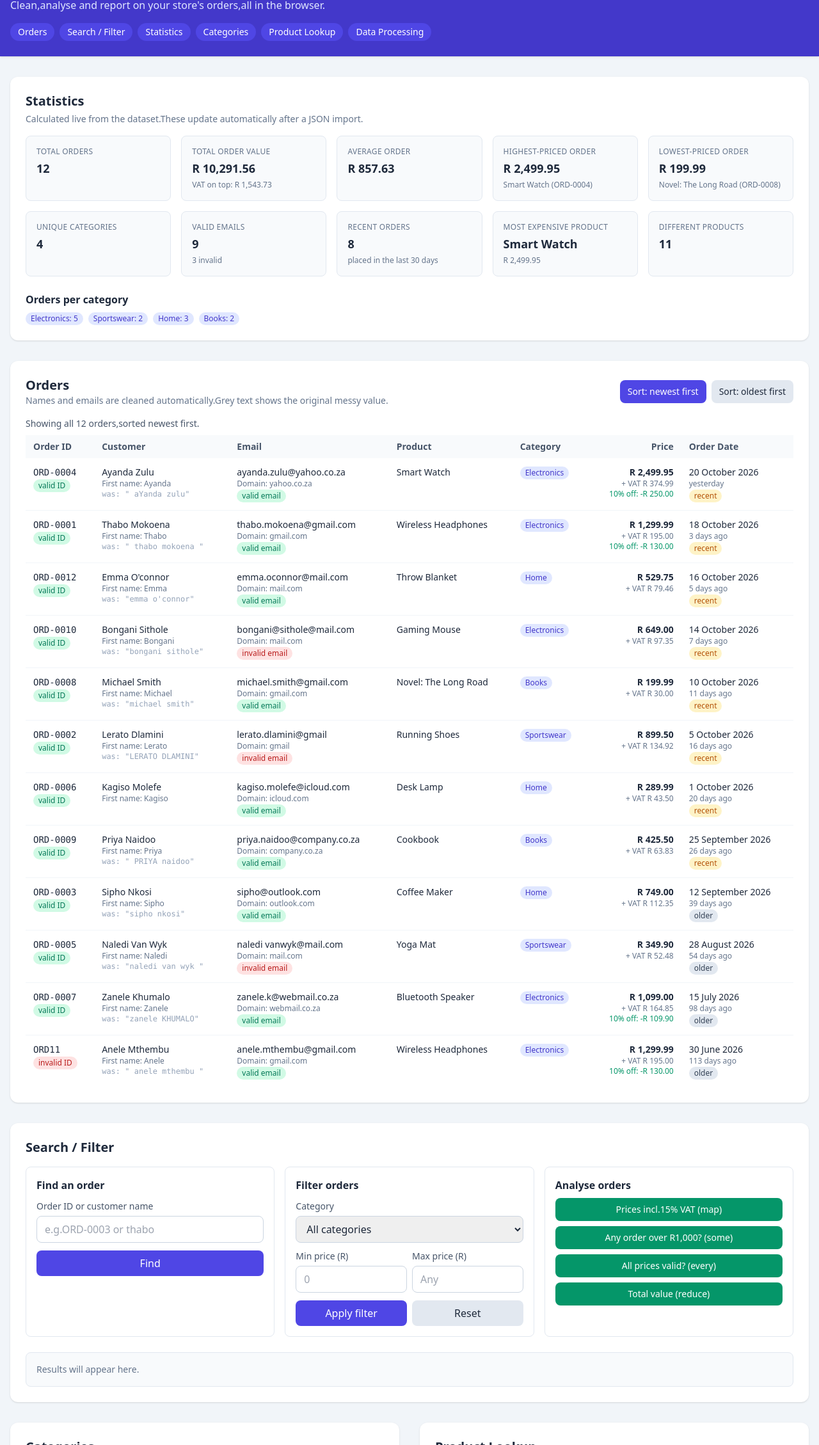
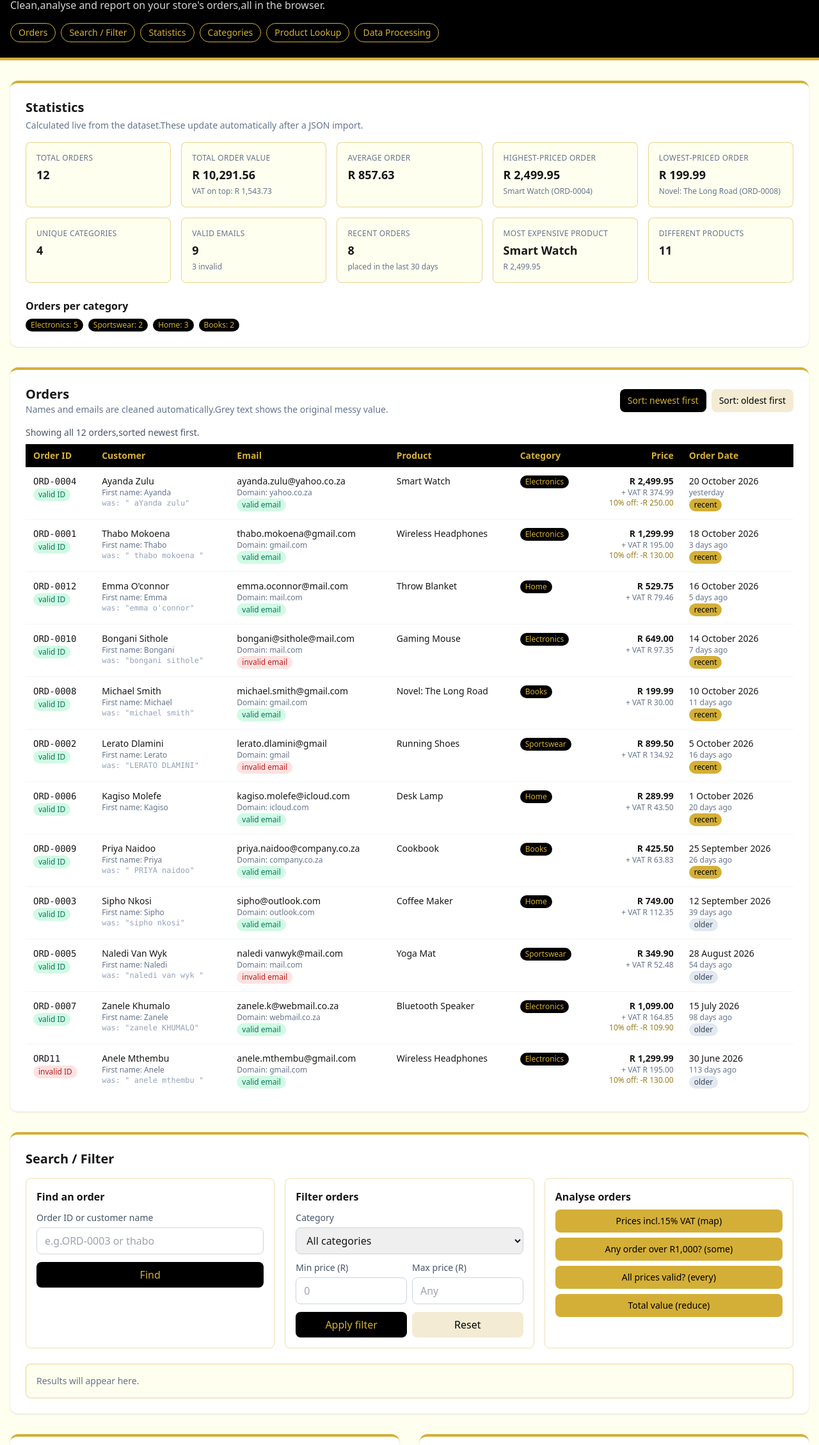
Before and after one commit to SIJABULILE-NCUBE/ecommerce-order-processor, a plain HTML site: page index.html in a window 1280 px wide. Shown: the part 68-2326 px from the top of the page at 64% size. Drawn offline with nearby package versions, Linux system fonts and the light colour scheme.

Commit message:
saved changes

```diff
--- a/index.html
+++ b/index.html
@@ -4,30 +4,30 @@
     <meta charset="UTF-8" />
     <meta name="viewport" content="width=device-width,initial-scale=1.0" />
     <title>E-Commerce Order Processor</title>
-    <!-- Tailwind CSS (Play CDN).All styling in this project comes from Tailwind classes.-->
+    <!-- Tailwind CSS (Play CDN).All styling in this project comes from Tailwind classes,no custom CSS.-->
     <script src="https://cdn.tailwindcss.com"></script>
   </head>
 
-  <body class="bg-slate-100 text-slate-800 min-h-screen">
+  <body class="bg-[#FFFFF0] text-neutral-900 min-h-screen">
     <!-- ===== HEADER ===== -->
-    <header class="bg-indigo-700 text-white shadow">
+    <header class="bg-black text-[#FFFFF0] shadow border-b-4 border-[#D4AF37]">
       <div class="max-w-7xl mx-auto px-4 py-6">
-        <h1 class="text-2xl sm:text-3xl font-bold">E-Commerce Order Processor</h1>
-        <p class="text-indigo-100 mt-1">Clean,analyse and report on your store's orders,all in the browser.</p>
+        <h1 class="text-2xl sm:text-3xl font-bold text-[#D4AF37]">E-Commerce Order Processor</h1>
+        <p class="text-stone-300 mt-1">Clean,analyse and report on your store's orders,all in the browser.</p>
         <nav class="mt-4 flex flex-wrap gap-2 text-sm">
-          <a href="#orders" class="bg-indigo-600 hover:bg-indigo-500 px-3 py-1 rounded-full">Orders</a>
-          <a href="#search" class="bg-indigo-600 hover:bg-indigo-500 px-3 py-1 rounded-full">Search / Filter</a>
-          <a href="#statistics" class="bg-indigo-600 hover:bg-indigo-500 px-3 py-1 rounded-full">Statistics</a>
-          <a href="#categories" class="bg-indigo-600 hover:bg-indigo-500 px-3 py-1 rounded-full">Categories</a>
-          <a href="#lookup" class="bg-indigo-600 hover:bg-indigo-500 px-3 py-1 rounded-full">Product Lookup</a>
-          <a href="#data" class="bg-indigo-600 hover:bg-indigo-500 px-3 py-1 rounded-full">Data Processing</a>
+          <a href="#orders" class="border border-[#D4AF37] text-[#D4AF37] hover:bg-[#D4AF37] hover:text-black px-3 py-1 rounded-full">Orders</a>
+          <a href="#search" class="border border-[#D4AF37] text-[#D4AF37] hover:bg-[#D4AF37] hover:text-black px-3 py-1 rounded-full">Search / Filter</a>
+          <a href="#statistics" class="border border-[#D4AF37] text-[#D4AF37] hover:bg-[#D4AF37] hover:text-black px-3 py-1 rounded-full">Statistics</a>
+          <a href="#categories" class="border border-[#D4AF37] text-[#D4AF37] hover:bg-[#D4AF37] hover:text-black px-3 py-1 rounded-full">Categories</a>
+          <a href="#lookup" class="border border-[#D4AF37] text-[#D4AF37] hover:bg-[#D4AF37] hover:text-black px-3 py-1 rounded-full">Product Lookup</a>
+          <a href="#data" class="border border-[#D4AF37] text-[#D4AF37] hover:bg-[#D4AF37] hover:text-black px-3 py-1 rounded-full">Data Processing</a>
         </nav>
       </div>
     </header>
 
     <main class="max-w-7xl mx-auto px-4 py-8 space-y-8">
       <!-- ===== STATISTICS (Challenge 9) ===== -->
-      <section id="statistics" class="bg-white rounded-xl shadow p-6">
+      <section id="statistics" class="bg-white rounded-xl shadow p-6 border-t-4 border-[#D4AF37]">
         <h2 class="text-xl font-semibold mb-1">Statistics</h2>
         <p class="text-sm text-slate-500 mb-4">Calculated live from the dataset.These update automatically after a JSON import.</p>
         <div id="statsGrid" class="grid grid-cols-2 md:grid-cols-3 lg:grid-cols-5 gap-4"></div>
@@ -36,21 +36,21 @@
       </section>
 
       <!-- ===== ORDERS (Challenges 0 to 3 and 8) ===== -->
-      <section id="orders" class="bg-white rounded-xl shadow p-6">
+      <section id="orders" class="bg-white rounded-xl shadow p-6 border-t-4 border-[#D4AF37]">
         <div class="flex flex-wrap items-center justify-between gap-3 mb-4">
           <div>
             <h2 class="text-xl font-semibold">Orders</h2>
             <p class="text-sm text-slate-500">Names and emails are cleaned automatically.Grey text shows the original messy value.</p>
           </div>
           <div class="flex flex-wrap gap-2">
-            <button id="sortNewestBtn" class="bg-indigo-600 hover:bg-indigo-700 text-white text-sm px-3 py-2 rounded-lg">Sort: newest first</button>
-            <button id="sortOldestBtn" class="bg-slate-200 hover:bg-slate-300 text-sm px-3 py-2 rounded-lg">Sort: oldest first</button>
+            <button id="sortNewestBtn" class="bg-black hover:bg-neutral-800 text-[#D4AF37] text-sm px-3 py-2 rounded-lg">Sort: newest first</button>
+            <button id="sortOldestBtn" class="bg-[#F3EBD3] hover:bg-[#E8DCB5] text-black text-sm px-3 py-2 rounded-lg">Sort: oldest first</button>
           </div>
         </div>
         <p id="ordersCount" class="text-sm text-slate-600 mb-2"></p>
         <div class="overflow-x-auto">
           <table class="min-w-full text-sm">
-            <thead class="bg-slate-50 text-left text-slate-600">
+            <thead class="bg-black text-left text-[#D4AF37]">
               <tr>
                 <th class="px-3 py-2">Order ID</th>
                 <th class="px-3 py-2">Customer</th>
@@ -67,72 +67,72 @@
       </section>
 
       <!-- ===== SEARCH / FILTER (Challenges 4 and 5) ===== -->
-      <section id="search" class="bg-white rounded-xl shadow p-6">
+      <section id="search" class="bg-white rounded-xl shadow p-6 border-t-4 border-[#D4AF37]">
         <h2 class="text-xl font-semibold mb-4">Search / Filter</h2>
 
         <div class="grid md:grid-cols-3 gap-4">
           <!-- find() -->
-          <div class="border border-slate-200 rounded-lg p-4">
+          <div class="border border-[#D4AF37]/40 rounded-lg p-4">
             <h3 class="font-semibold mb-2">Find an order</h3>
             <label for="searchInput" class="text-sm text-slate-600">Order ID or customer name</label>
-            <input id="searchInput" type="text" placeholder="e.g.ORD-0003 or thabo" class="mt-1 w-full border border-slate-300 rounded-lg px-3 py-2" />
-            <button id="findBtn" class="mt-3 w-full bg-indigo-600 hover:bg-indigo-700 text-white px-3 py-2 rounded-lg">Find</button>
+            <input id="searchInput" type="text" placeholder="e.g.ORD-0003 or thabo" class="mt-1 w-full border border-slate-300 rounded-lg focus:outline-none focus:ring-2 focus:ring-[#D4AF37] px-3 py-2" />
+            <button id="findBtn" class="mt-3 w-full bg-black hover:bg-neutral-800 text-[#D4AF37] px-3 py-2 rounded-lg">Find</button>
           </div>
 
           <!-- filter() by category and price -->
-          <div class="border border-slate-200 rounded-lg p-4">
+          <div class="border border-[#D4AF37]/40 rounded-lg p-4">
             <h3 class="font-semibold mb-2">Filter orders</h3>
             <label for="categorySelect" class="text-sm text-slate-600">Category</label>
-            <select id="categorySelect" class="mt-1 w-full border border-slate-300 rounded-lg px-3 py-2"></select>
+            <select id="categorySelect" class="mt-1 w-full border border-slate-300 rounded-lg focus:outline-none focus:ring-2 focus:ring-[#D4AF37] px-3 py-2"></select>
             <div class="grid grid-cols-2 gap-2 mt-2">
               <div>
                 <label for="minPrice" class="text-sm text-slate-600">Min price (R)</label>
-                <input id="minPrice" type="number" min="0" placeholder="0" class="mt-1 w-full border border-slate-300 rounded-lg px-3 py-2" />
+                <input id="minPrice" type="number" min="0" placeholder="0" class="mt-1 w-full border border-slate-300 rounded-lg focus:outline-none focus:ring-2 focus:ring-[#D4AF37] px-3 py-2" />
               </div>
               <div>
                 <label for="maxPrice" class="text-sm text-slate-600">Max price (R)</label>
-                <input id="maxPrice" type="number" min="0" placeholder="Any" class="mt-1 w-full border border-slate-300 rounded-lg px-3 py-2" />
+                <input id="maxPrice" type="number" min="0" placeholder="Any" class="mt-1 w-full border border-slate-300 rounded-lg focus:outline-none focus:ring-2 focus:ring-[#D4AF37] px-3 py-2" />
               </div>
             </div>
             <div class="grid grid-cols-2 gap-2 mt-3">
-              <button id="filterBtn" class="bg-indigo-600 hover:bg-indigo-700 text-white px-3 py-2 rounded-lg">Apply filter</button>
-              <button id="resetFilterBtn" class="bg-slate-200 hover:bg-slate-300 px-3 py-2 rounded-lg">Reset</button>
+              <button id="filterBtn" class="bg-black hover:bg-neutral-800 text-[#D4AF37] px-3 py-2 rounded-lg">Apply filter</button>
+              <button id="resetFilterBtn" class="bg-[#F3EBD3] hover:bg-[#E8DCB5] text-black px-3 py-2 rounded-lg">Reset</button>
             </div>
           </div>
 
           <!-- map(),some(),every(),reduce() -->
-          <div class="border border-slate-200 rounded-lg p-4">
+          <div class="border border-[#D4AF37]/40 rounded-lg p-4">
             <h3 class="font-semibold mb-2">Analyse orders</h3>
             <div class="grid gap-2">
-              <button id="vatListBtn" class="bg-emerald-600 hover:bg-emerald-700 text-white px-3 py-2 rounded-lg text-sm">Prices incl.15% VAT (map)</button>
-              <button id="anyOverBtn" class="bg-emerald-600 hover:bg-emerald-700 text-white px-3 py-2 rounded-lg text-sm">Any order over R1,000? (some)</button>
-              <button id="allValidBtn" class="bg-emerald-600 hover:bg-emerald-700 text-white px-3 py-2 rounded-lg text-sm">All prices valid? (every)</button>
-              <button id="totalBtn" class="bg-emerald-600 hover:bg-emerald-700 text-white px-3 py-2 rounded-lg text-sm">Total value (reduce)</button>
+              <button id="vatListBtn" class="bg-[#D4AF37] hover:bg-[#B8962E] text-black font-medium px-3 py-2 rounded-lg text-sm">Prices incl.15% VAT (map)</button>
+              <button id="anyOverBtn" class="bg-[#D4AF37] hover:bg-[#B8962E] text-black font-medium px-3 py-2 rounded-lg text-sm">Any order over R1,000? (some)</button>
+              <button id="allValidBtn" class="bg-[#D4AF37] hover:bg-[#B8962E] text-black font-medium px-3 py-2 rounded-lg text-sm">All prices valid? (every)</button>
+              <button id="totalBtn" class="bg-[#D4AF37] hover:bg-[#B8962E] text-black font-medium px-3 py-2 rounded-lg text-sm">Total value (reduce)</button>
             </div>
           </div>
         </div>
 
-        <div id="searchResults" class="mt-6 bg-slate-50 border border-slate-200 rounded-lg p-4 text-sm">
+        <div id="searchResults" class="mt-6 bg-[#FFFFF0] border border-[#D4AF37]/50 rounded-lg p-4 text-sm">
           <p class="text-slate-500">Results will appear here.</p>
         </div>
       </section>
 
       <div class="grid lg:grid-cols-2 gap-8">
         <!-- ===== CATEGORIES (Challenge 5) ===== -->
-        <section id="categories" class="bg-white rounded-xl shadow p-6">
+        <section id="categories" class="bg-white rounded-xl shadow p-6 border-t-4 border-[#D4AF37]">
           <h2 class="text-xl font-semibold mb-1">Categories</h2>
           <p class="text-sm text-slate-500 mb-4">Built from a Set,so each category appears only once.</p>
           <div id="categoryList" class="flex flex-wrap gap-2"></div>
         </section>
 
         <!-- ===== PRODUCT LOOKUP (Challenge 6) ===== -->
-        <section id="lookup" class="bg-white rounded-xl shadow p-6">
+        <section id="lookup" class="bg-white rounded-xl shadow p-6 border-t-4 border-[#D4AF37]">
           <h2 class="text-xl font-semibold mb-1">Product Lookup</h2>
           <p id="productCount" class="text-sm text-slate-500 mb-4"></p>
           <label for="productInput" class="text-sm text-slate-600">Product name</label>
           <div class="flex gap-2 mt-1">
-            <input id="productInput" list="productOptions" type="text" placeholder="Start typing a product..." class="flex-1 border border-slate-300 rounded-lg px-3 py-2" />
-            <button id="lookupBtn" class="bg-indigo-600 hover:bg-indigo-700 text-white px-4 py-2 rounded-lg">Look up</button>
+            <input id="productInput" list="productOptions" type="text" placeholder="Start typing a product..." class="flex-1 border border-slate-300 rounded-lg focus:outline-none focus:ring-2 focus:ring-[#D4AF37] px-3 py-2" />
+            <button id="lookupBtn" class="bg-black hover:bg-neutral-800 text-[#D4AF37] px-4 py-2 rounded-lg">Look up</button>
           </div>
           <datalist id="productOptions"></datalist>
           <div id="lookupResult" class="mt-4 text-sm"></div>
@@ -140,23 +140,23 @@
       </div>
 
       <!-- ===== DATA PROCESSING (Challenges 7 and 8) ===== -->
-      <section id="data" class="bg-white rounded-xl shadow p-6">
+      <section id="data" class="bg-white rounded-xl shadow p-6 border-t-4 border-[#D4AF37]">
         <h2 class="text-xl font-semibold mb-4">Data Processing</h2>
 
         <div class="grid lg:grid-cols-2 gap-6">
           <!-- JSON export -->
           <div>
             <h3 class="font-semibold mb-2">Export orders (JSON.stringify)</h3>
-            <textarea id="exportOutput" readonly rows="12" class="w-full font-mono text-xs border border-slate-300 rounded-lg p-3 bg-slate-50"></textarea>
+            <textarea id="exportOutput" readonly rows="12" class="w-full font-mono text-xs border border-slate-300 rounded-lg focus:outline-none focus:ring-2 focus:ring-[#D4AF37] p-3 bg-[#FFFFF0]"></textarea>
           </div>
 
           <!-- JSON import -->
           <div>
             <h3 class="font-semibold mb-2">Import orders (JSON.parse)</h3>
-            <textarea id="importInput" rows="12" placeholder='Paste one order or an array of orders,e.g.[{"orderId":"ORD-0020","customerName":"neo  dube","email":"NEO@shop.co.za","product":"Desk Lamp","category":"Home","price":349.5,"orderDate":"2026-10-20"}]' class="w-full font-mono text-xs border border-slate-300 rounded-lg p-3"></textarea>
+            <textarea id="importInput" rows="12" placeholder='Paste one order or an array of orders,e.g.[{"orderId":"ORD-0020","customerName":"neo  dube","email":"NEO@shop.co.za","product":"Desk Lamp","category":"Home","price":349.5,"orderDate":"2026-10-20"}]' class="w-full font-mono text-xs border border-slate-300 rounded-lg focus:outline-none focus:ring-2 focus:ring-[#D4AF37] p-3"></textarea>
             <div class="flex flex-wrap gap-2 mt-2">
-              <button id="importBtn" class="bg-indigo-600 hover:bg-indigo-700 text-white px-4 py-2 rounded-lg">Import orders</button>
-              <button id="sampleBtn" class="bg-slate-200 hover:bg-slate-300 px-4 py-2 rounded-lg">Paste a sample order</button>
+              <button id="importBtn" class="bg-black hover:bg-neutral-800 text-[#D4AF37] px-4 py-2 rounded-lg">Import orders</button>
+              <button id="sampleBtn" class="bg-[#F3EBD3] hover:bg-[#E8DCB5] text-black px-4 py-2 rounded-lg">Paste a sample order</button>
             </div>
             <div id="importMessage" class="mt-2 text-sm"></div>
           </div>
@@ -166,12 +166,12 @@
         <div class="mt-8 border-t border-slate-200 pt-6">
           <h3 class="font-semibold mb-2">Validation tool (RegExp)</h3>
           <div class="flex flex-col sm:flex-row gap-2">
-            <select id="validationType" class="border border-slate-300 rounded-lg px-3 py-2">
+            <select id="validationType" class="border border-slate-300 rounded-lg focus:outline-none focus:ring-2 focus:ring-[#D4AF37] px-3 py-2">
               <option value="email">Email address</option>
               <option value="orderId">Order ID (ORD-0000)</option>
             </select>
-            <input id="validationInput" type="text" placeholder="Type a value to test" class="flex-1 border border-slate-300 rounded-lg px-3 py-2" />
-            <button id="validateBtn" class="bg-indigo-600 hover:bg-indigo-700 text-white px-4 py-2 rounded-lg">Validate</button>
+            <input id="validationInput" type="text" placeholder="Type a value to test" class="flex-1 border border-slate-300 rounded-lg focus:outline-none focus:ring-2 focus:ring-[#D4AF37] px-3 py-2" />
+            <button id="validateBtn" class="bg-black hover:bg-neutral-800 text-[#D4AF37] px-4 py-2 rounded-lg">Validate</button>
           </div>
           <div id="validationResult" class="mt-3 text-sm"></div>
         </div>
--- a/script.js
+++ b/script.js
@@ -5,7 +5,7 @@
  * ============================================================
  *
  * How the code is organised:
- * 1.The raw (messy) order dat
+ * 1.The raw (messy) order data
  * 2.Small helper functions,grouped by the built-in object they use (String,Number/Math,Date,RegExp)
  * 3.processOrder(): turns one messy order into a clean one using those helpers
  * 4.Render functions: one per section of the page
@@ -233,8 +233,8 @@ function badge(text, colour) {
   const colours = {
     green: "bg-emerald-100 text-emerald-700",
     red: "bg-red-100 text-red-700",
-    blue: "bg-indigo-100 text-indigo-700",
-    amber: "bg-amber-100 text-amber-700",
+    blue: "bg-black text-[#D4AF37]",
+    amber: "bg-[#D4AF37] text-black",
     slate: "bg-slate-200 text-slate-700",
   };
   return `<span class="inline-block text-xs font-medium px-2 py-0.5 rounded-full ${colours[colour]}">${escapeHtml(text)}</span>`;
@@ -242,7 +242,7 @@ function badge(text, colour) {
 
 function statCard(label, value, detail = "") {
   return `
-    <div class="bg-slate-50 border border-slate-200 rounded-lg p-4">
+    <div class="bg-[#FFFFF0] border border-[#D4AF37]/50 rounded-lg p-4">
       <p class="text-xs uppercase tracking-wide text-slate-500">${escapeHtml(label)}</p>
       <p class="text-lg font-bold mt-1">${escapeHtml(value)}</p>
       ${detail ? `<p class="text-xs text-slate-500 mt-1">${escapeHtml(detail)}</p>` : ""}
@@ -265,7 +265,7 @@ function renderOrders() {
   const rows = cleanOrders.map((order) => {
     const nameChanged = order.rawName !== order.customerName;
     return `
-      <tr class="hover:bg-slate-50 align-top">
+      <tr class="hover:bg-[#FFFFF0] align-top">
         <td class="px-3 py-3 whitespace-nowrap">
           <p class="font-mono">${escapeHtml(order.orderId)}</p>
           ${order.orderIdValid ? badge("valid ID","green") : badge("invalid ID","red")}
@@ -285,7 +285,7 @@ function renderOrders() {
         <td class="px-3 py-3 text-right whitespace-nowrap">
           <p class="font-semibold">${formatRand(order.price)}</p>
           <p class="text-xs text-slate-500">+ VAT ${formatRand(order.vat)}</p>
-          ${order.discount > 0 ? `<p class="text-xs text-emerald-600">10% off: -${formatRand(order.discount)}</p>` : ""}
+          ${order.discount > 0 ? `<p class="text-xs font-medium text-[#9A7B1C]">10% off: -${formatRand(order.discount)}</p>` : ""}
         </td>
         <td class="px-3 py-3 whitespace-nowrap">
           <p>${formatReadableDate(order.date)}</p>
@@ -299,8 +299,8 @@ function renderOrders() {
   document.getElementById("ordersCount").textContent = `Showing all ${cleanOrders.length} orders,sorted ${sortNewestFirst ? "newest" : "oldest"} first.`;
 
   // Highlight whichever sort button is active.
-  const active = "bg-indigo-600 hover:bg-indigo-700 text-white text-sm px-3 py-2 rounded-lg";
-  const inactive = "bg-slate-200 hover:bg-slate-300 text-sm px-3 py-2 rounded-lg";
+  const active = "bg-black hover:bg-neutral-800 text-[#D4AF37] text-sm px-3 py-2 rounded-lg";
+  const inactive = "bg-[#F3EBD3] hover:bg-[#E8DCB5] text-black text-sm px-3 py-2 rounded-lg";
   document.getElementById("sortNewestBtn").className = sortNewestFirst ? active : inactive;
   document.getElementById("sortOldestBtn").className = sortNewestFirst ? inactive : active;
 }
@@ -380,7 +380,7 @@ function lookUpProduct() {
 
   const details = productMap.get(matchingKey);
   resultBox.innerHTML = `
-    <div class="bg-emerald-50 border border-emerald-200 rounded-lg p-4 space-y-1">
+    <div class="bg-[#FFFFF0] border border-[#D4AF37] rounded-lg p-4 space-y-1">
       <p class="font-semibold text-base">${escapeHtml(matchingKey)}</p>
       <p>Price: <span class="font-medium">${formatRand(details.price)}</span> (incl.VAT ${formatRand(details.price + calculateVat(details.price))})</p>
       <p>Category: ${badge(details.category,"blue")}</p>
```
